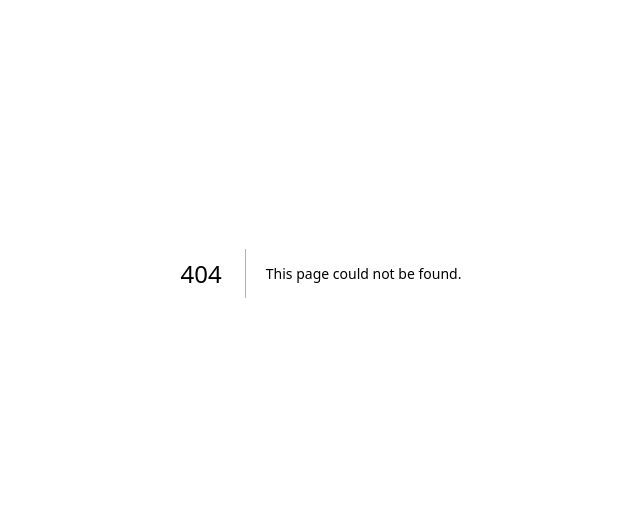
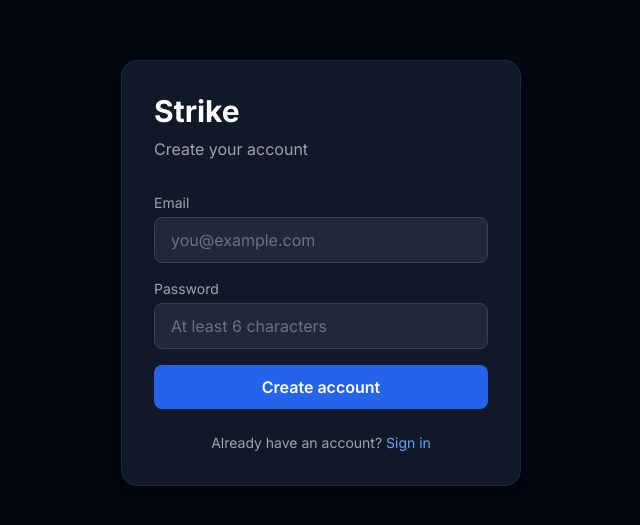
Before and after one commit to vvkrock8402/strike, a Next.js app: page /signup in a window 1280 px wide. Before the commit this address had no page. Shown: the part 127-652 px from the top of the page, without its empty margins (319-959 px from the left). Built offline with nearby package versions, Linux system fonts and the light colour scheme; no server answers.

Commit message:
feat: add auth pages, middleware, nav, and sign-out route

```diff
--- /dev/null
+++ b/app/(auth)/layout.tsx
@@ -0,0 +1,7 @@
+export default function AuthLayout({ children }: { children: React.ReactNode }) {
+  return (
+    <div className="min-h-screen bg-gray-950 flex items-center justify-center">
+      <div className="w-full max-w-md px-6">{children}</div>
+    </div>
+  )
+}
--- /dev/null
+++ b/app/(auth)/login/page.tsx
@@ -0,0 +1,81 @@
+'use client'
+
+import { useState } from 'react'
+import { useRouter } from 'next/navigation'
+import Link from 'next/link'
+import { createClient } from '@/lib/supabase/client'
+
+export default function LoginPage() {
+  const router = useRouter()
+  const [email, setEmail] = useState('')
+  const [password, setPassword] = useState('')
+  const [error, setError] = useState<string | null>(null)
+  const [loading, setLoading] = useState(false)
+
+  async function handleSubmit(e: React.FormEvent) {
+    e.preventDefault()
+    setError(null)
+    setLoading(true)
+
+    const supabase = createClient()
+    const { error } = await supabase.auth.signInWithPassword({ email, password })
+
+    if (error) {
+      setError(error.message)
+      setLoading(false)
+      return
+    }
+
+    router.push('/dashboard')
+    router.refresh()
+  }
+
+  return (
+    <div className="bg-gray-900 rounded-2xl p-8 shadow-xl border border-gray-800">
+      <h1 className="text-3xl font-bold text-white mb-2">Strike</h1>
+      <p className="text-gray-400 mb-8">Sign in to your account</p>
+
+      <form onSubmit={handleSubmit} className="space-y-4">
+        <div>
+          <label className="block text-sm text-gray-400 mb-1">Email</label>
+          <input
+            type="email"
+            value={email}
+            onChange={e => setEmail(e.target.value)}
+            required
+            className="w-full bg-gray-800 border border-gray-700 rounded-lg px-4 py-2.5 text-white placeholder-gray-500 focus:outline-none focus:border-blue-500"
+            placeholder="you@example.com"
+          />
+        </div>
+        <div>
+          <label className="block text-sm text-gray-400 mb-1">Password</label>
+          <input
+            type="password"
+            value={password}
+            onChange={e => setPassword(e.target.value)}
+            required
+            className="w-full bg-gray-800 border border-gray-700 rounded-lg px-4 py-2.5 text-white placeholder-gray-500 focus:outline-none focus:border-blue-500"
+            placeholder="••••••••"
+          />
+        </div>
+
+        {error && <p className="text-red-400 text-sm">{error}</p>}
+
+        <button
+          type="submit"
+          disabled={loading}
+          className="w-full bg-blue-600 hover:bg-blue-500 disabled:opacity-50 text-white font-semibold rounded-lg py-2.5 transition-colors"
+        >
+          {loading ? 'Signing in...' : 'Sign in'}
+        </button>
+      </form>
+
+      <p className="text-gray-400 text-sm mt-6 text-center">
+        Don&apos;t have an account?{' '}
+        <Link href="/signup" className="text-blue-400 hover:text-blue-300">
+          Sign up
+        </Link>
+      </p>
+    </div>
+  )
+}
--- /dev/null
+++ b/app/(auth)/signup/page.tsx
@@ -0,0 +1,82 @@
+'use client'
+
+import { useState } from 'react'
+import { useRouter } from 'next/navigation'
+import Link from 'next/link'
+import { createClient } from '@/lib/supabase/client'
+
+export default function SignupPage() {
+  const router = useRouter()
+  const [email, setEmail] = useState('')
+  const [password, setPassword] = useState('')
+  const [error, setError] = useState<string | null>(null)
+  const [loading, setLoading] = useState(false)
+
+  async function handleSubmit(e: React.FormEvent) {
+    e.preventDefault()
+    setError(null)
+    setLoading(true)
+
+    const supabase = createClient()
+    const { error } = await supabase.auth.signUp({ email, password })
+
+    if (error) {
+      setError(error.message)
+      setLoading(false)
+      return
+    }
+
+    router.push('/transfers')
+    router.refresh()
+  }
+
+  return (
+    <div className="bg-gray-900 rounded-2xl p-8 shadow-xl border border-gray-800">
+      <h1 className="text-3xl font-bold text-white mb-2">Strike</h1>
+      <p className="text-gray-400 mb-8">Create your account</p>
+
+      <form onSubmit={handleSubmit} className="space-y-4">
+        <div>
+          <label className="block text-sm text-gray-400 mb-1">Email</label>
+          <input
+            type="email"
+            value={email}
+            onChange={e => setEmail(e.target.value)}
+            required
+            className="w-full bg-gray-800 border border-gray-700 rounded-lg px-4 py-2.5 text-white placeholder-gray-500 focus:outline-none focus:border-blue-500"
+            placeholder="you@example.com"
+          />
+        </div>
+        <div>
+          <label className="block text-sm text-gray-400 mb-1">Password</label>
+          <input
+            type="password"
+            value={password}
+            onChange={e => setPassword(e.target.value)}
+            required
+            minLength={6}
+            className="w-full bg-gray-800 border border-gray-700 rounded-lg px-4 py-2.5 text-white placeholder-gray-500 focus:outline-none focus:border-blue-500"
+            placeholder="At least 6 characters"
+          />
+        </div>
+
+        {error && <p className="text-red-400 text-sm">{error}</p>}
+
+        <button
+          type="submit"
+          disabled={loading}
+          className="w-full bg-blue-600 hover:bg-blue-500 disabled:opacity-50 text-white font-semibold rounded-lg py-2.5 transition-colors"
+        >
+          {loading ? 'Creating account...' : 'Create account'}
+        </button>
+      </form>
+
+      <p className="text-gray-400 text-sm mt-6 text-center">
+        Already have an account?{' '}
+        <Link href="/login" className="text-blue-400 hover:text-blue-300">
+          Sign in
+        </Link>
+      </p>
+    </div>
+  )
+}
--- /dev/null
+++ b/app/api/auth/signout/route.ts
@@ -0,0 +1,9 @@
+import { createClient } from '@/lib/supabase/server'
+import { NextResponse } from 'next/server'
+
+export async function POST(request: Request) {
+  const supabase = createClient()
+  await supabase.auth.signOut()
+  const url = new URL(request.url)
+  return NextResponse.redirect(new URL('/login', url.origin))
+}
--- a/app/layout.tsx
+++ b/app/layout.tsx
@@ -1,35 +1,22 @@
-import type { Metadata } from "next";
-import localFont from "next/font/local";
-import "./globals.css";
+import type { Metadata } from 'next'
+import { Inter } from 'next/font/google'
+import './globals.css'
+import Nav from '@/components/Nav'
 
-const geistSans = localFont({
-  src: "./fonts/GeistVF.woff",
-  variable: "--font-geist-sans",
-  weight: "100 900",
-});
-const geistMono = localFont({
-  src: "./fonts/GeistMonoVF.woff",
-  variable: "--font-geist-mono",
-  weight: "100 900",
-});
+const inter = Inter({ subsets: ['latin'] })
 
 export const metadata: Metadata = {
-  title: "Create Next App",
-  description: "Generated by create next app",
-};
+  title: 'Strike — Fantasy IPL',
+  description: 'Pick your squad. Score big.',
+}
 
-export default function RootLayout({
-  children,
-}: Readonly<{
-  children: React.ReactNode;
-}>) {
+export default function RootLayout({ children }: { children: React.ReactNode }) {
   return (
     <html lang="en">
-      <body
-        className={`${geistSans.variable} ${geistMono.variable} antialiased`}
-      >
-        {children}
+      <body className={`${inter.className} bg-gray-950 text-white min-h-screen`}>
+        <Nav />
+        <main>{children}</main>
       </body>
     </html>
-  );
+  )
 }
--- /dev/null
+++ b/components/Nav.tsx
@@ -0,0 +1,30 @@
+import Link from 'next/link'
+import { createClient } from '@/lib/supabase/server'
+
+export default async function Nav() {
+  const supabase = createClient()
+  const { data: { user } } = await supabase.auth.getUser()
+
+  if (!user) return null
+
+  return (
+    <nav className="bg-gray-900 border-b border-gray-800 px-6 py-3 flex items-center gap-6">
+      <Link href="/dashboard" className="text-lg font-bold text-white tracking-tight">
+        Strike
+      </Link>
+      <div className="flex items-center gap-4 ml-4 text-sm text-gray-400">
+        <Link href="/dashboard" className="hover:text-white transition-colors">Dashboard</Link>
+        <Link href="/squad" className="hover:text-white transition-colors">Squad</Link>
+        <Link href="/transfers" className="hover:text-white transition-colors">Transfers</Link>
+        <Link href="/leaderboard" className="hover:text-white transition-colors">Leaderboard</Link>
+        <Link href="/leagues" className="hover:text-white transition-colors">Leagues</Link>
+        <Link href="/players" className="hover:text-white transition-colors">Players</Link>
+      </div>
+      <form action="/api/auth/signout" method="post" className="ml-auto">
+        <button type="submit" className="text-sm text-gray-400 hover:text-white transition-colors">
+          Sign out
+        </button>
+      </form>
+    </nav>
+  )
+}
```
Also changed, not shown: middleware.ts (added, +44 -0 lines).
